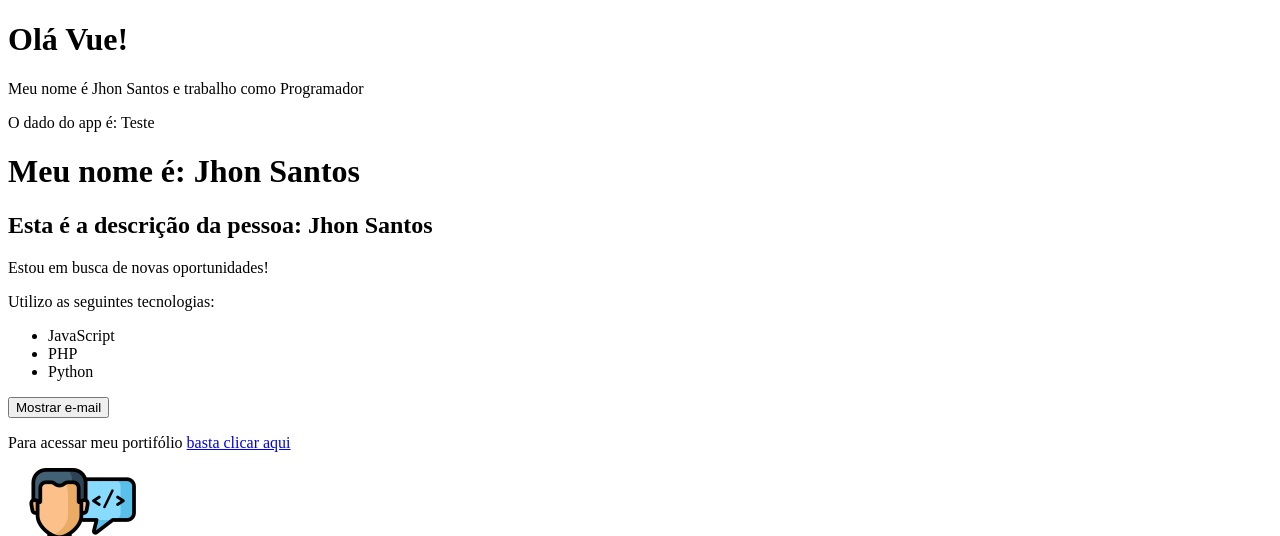
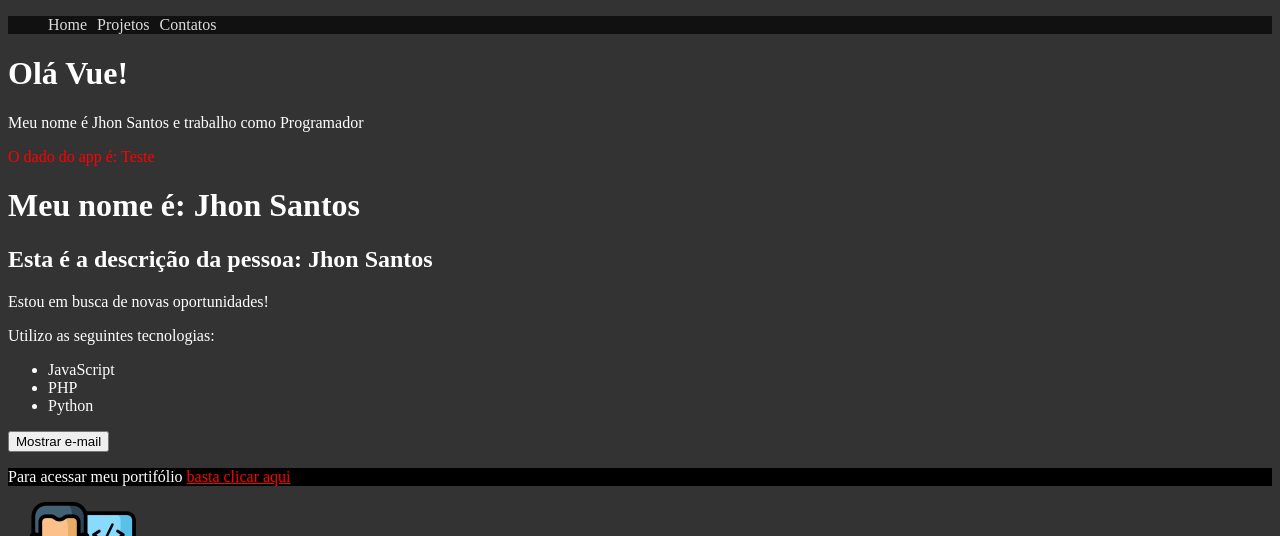
Before and after one commit to DevInit1995/Iniciando-no-Vue3, a Vue app in the folder 2_projeto_vue/: page / in a window 1280 px wide. Shown: the top 536 px of the page. Built offline with nearby package versions, Linux system fonts and the light colour scheme.

Commit message:
CSS Scoped e CSS global

```diff
--- a/2_projeto_vue/src/App.vue
+++ b/2_projeto_vue/src/App.vue
@@ -1,13 +1,15 @@
 <template>
     <div>
+        <Header />
         <PrimeiroComponente/>
-        <p>O dado do app é: {{ testando }}</p>
+        <p class="paragrafo-pai">O dado do app é: {{ testando }}</p>
         <LifeCycle/>
         <Pessoas/>
     </div>
 </template>
 
 <script>
+    import Header from './components/Header.vue'
     import PrimeiroComponente from './components/PrimeiroComponente.vue'
     import LifeCycle from './components/LifeCycle.vue';
     import Pessoas from './components/Pessoas.vue'
@@ -15,6 +17,7 @@
         export default {
             name: 'App',
             components: {
+                Header,
                 PrimeiroComponente,
                 LifeCycle,
                 Pessoas
@@ -26,3 +29,18 @@
             }
         }
 </script>
+
+<style>
+    body {
+        background-color: #333;
+        color: #FFF;
+    }
+
+    a {
+        color: red;
+    }
+
+    .teste {
+        background-color: #000;
+    }
+</style>
--- /dev/null
+++ b/2_projeto_vue/src/components/Header.vue
@@ -0,0 +1,34 @@
+<template>
+    <ul>
+        <li><a href="#">Home</a></li>
+        <li><a href="#">Projetos</a></li>
+        <li><a href="#">Contatos</a></li>
+    </ul>
+</template>
+<script>
+export default {
+    name: 'Header'
+}
+</script>
+
+<style scoped>
+    ul {
+        list-style: none;
+        display: flex;
+        background: #111;
+    }
+
+    li {
+        margin-right: 10px;
+    }
+
+    a {
+        color: #DDD;
+        text-decoration: none;
+        transition: .5s;
+    }
+
+    a:hover {
+        color: turquoise;
+    }
+</style>
--- a/2_projeto_vue/src/components/Info.vue
+++ b/2_projeto_vue/src/components/Info.vue
@@ -15,7 +15,7 @@
             <button @click="showEmail">{{ textoBotao }}</button>
         </div>
         <p v-show="mostrar_email">Mande uma mensagem para: {{ email }}</p>
-        <p>Para acessar meu portifólio <a v-bind:href="meu_link" target="_blank">basta clicar aqui</a></p>
+        <p class="teste">Para acessar meu portifólio <a v-bind:href="meu_link" target="_blank">basta clicar aqui</a></p>
         <Picture />
     </div>
 </template>
@@ -50,3 +50,9 @@
     }
 }
 </script>
+
+<style>
+    .paragrafo-pai {
+        color: red;
+    }
+</style>
```
